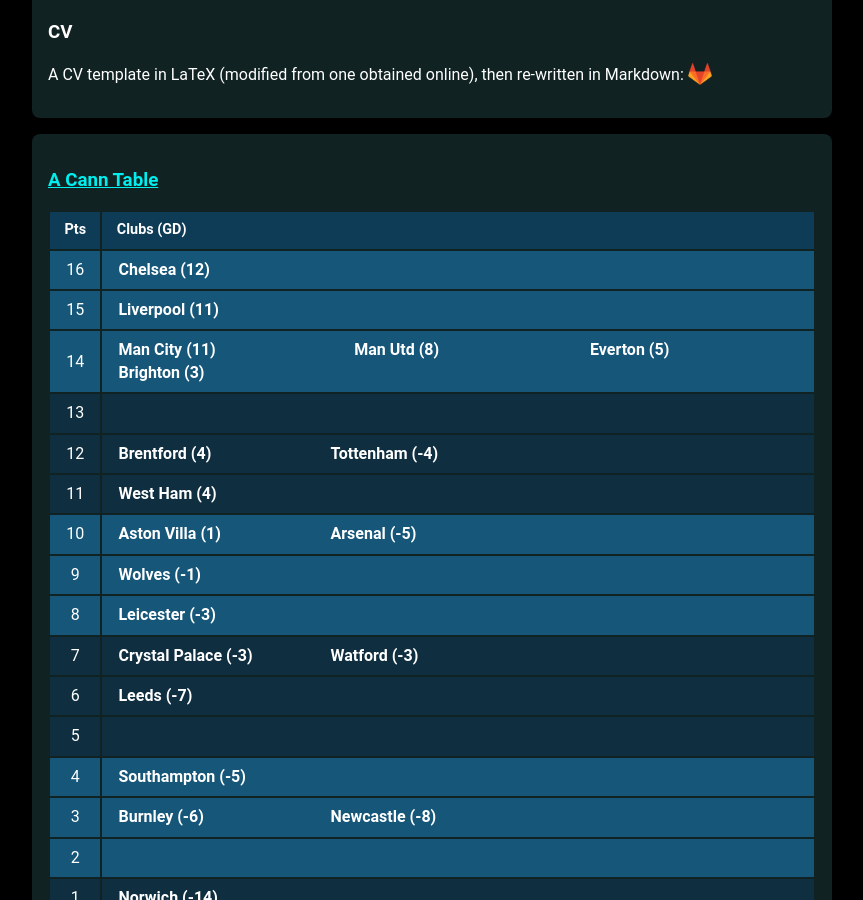
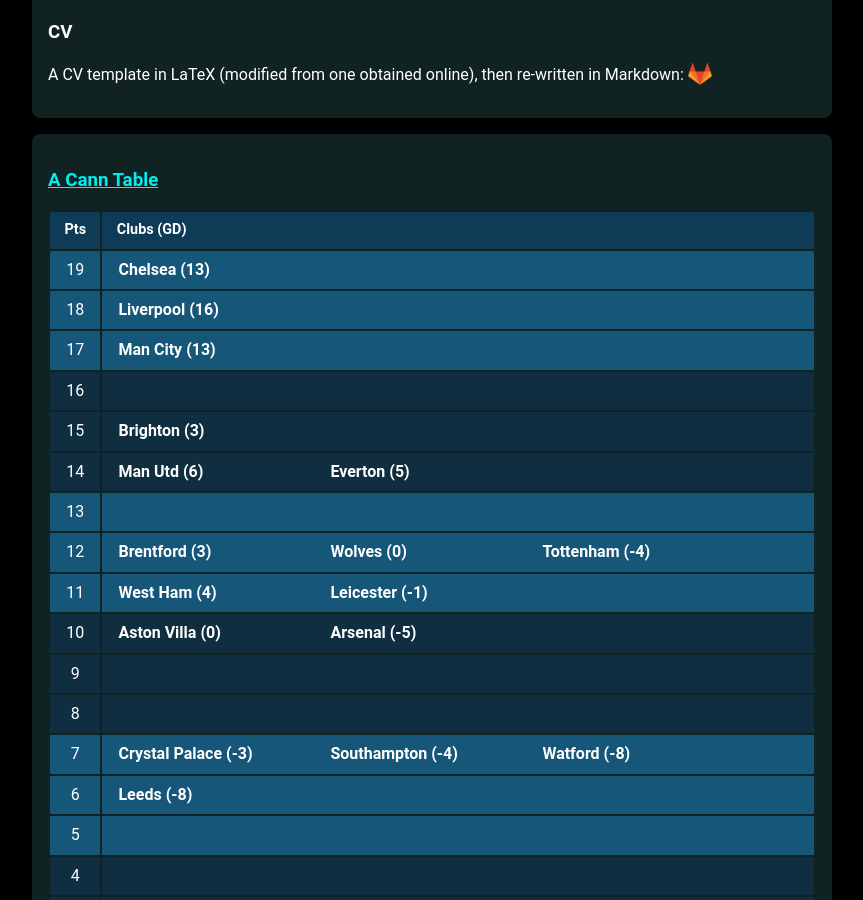
Before and after one commit to muru/muru.github.io, a Jekyll site: the page built from resources.md, in a window 1280 px wide and 900 px high, scrolled down 1235 px. Shown: the whole window, without its empty margins (208-1071 px from the left). Built offline with Jekyll 4.4.1, drawn with Linux system fonts in a browser that asks for light colours; some web fonts are replaced; some of the changed text lies outside the part shown.

Commit message:
updated cann-table: Sun 17 Oct 19:31:17 JST 2021

```diff
--- a/cann-table.html
+++ b/cann-table.html
@@ -1,104 +1,114 @@
 <table id="cann-table">
 <thead> <th> Pts </th> <th> Clubs (GD) </th> </thead>
 	<tr class="cann-row-1">
-		<td class="cann-point"> 16 </td>
+		<td class="cann-point"> 19 </td>
 		<td class="cann-clubs">
-			<span class="club-name"> Chelsea (12) </span>
+			<span class="club-name"> Chelsea (13) </span>
 		</td>
  	</tr>
 	<tr class="cann-row-1">
-		<td class="cann-point"> 15 </td>
+		<td class="cann-point"> 18 </td>
 		<td class="cann-clubs">
-			<span class="club-name"> Liverpool (11) </span>
+			<span class="club-name"> Liverpool (16) </span>
 		</td>
  	</tr>
 	<tr class="cann-row-1">
-		<td class="cann-point"> 14 </td>
+		<td class="cann-point"> 17 </td>
 		<td class="cann-clubs">
-			<span class="club-name"> Man City (11) </span>
-			<span class="club-name"> Man Utd (8) </span>
-			<span class="club-name"> Everton (5) </span>
+			<span class="club-name"> Man City (13) </span>
+		</td>
+ 	</tr>
+	<tr class="cann-row-2">
+		<td class="cann-point"> 16 </td>
+		<td class="cann-clubs">
+		</td>
+ 	</tr>
+	<tr class="cann-row-2">
+		<td class="cann-point"> 15 </td>
+		<td class="cann-clubs">
 			<span class="club-name"> Brighton (3) </span>
 		</td>
  	</tr>
 	<tr class="cann-row-2">
+		<td class="cann-point"> 14 </td>
+		<td class="cann-clubs">
+			<span class="club-name"> Man Utd (6) </span>
+			<span class="club-name"> Everton (5) </span>
+		</td>
+ 	</tr>
+	<tr class="cann-row-1">
 		<td class="cann-point"> 13 </td>
 		<td class="cann-clubs">
 		</td>
  	</tr>
-	<tr class="cann-row-2">
+	<tr class="cann-row-1">
 		<td class="cann-point"> 12 </td>
 		<td class="cann-clubs">
-			<span class="club-name"> Brentford (4) </span>
+			<span class="club-name"> Brentford (3) </span>
+			<span class="club-name"> Wolves (0) </span>
 			<span class="club-name"> Tottenham (-4) </span>
 		</td>
  	</tr>
-	<tr class="cann-row-2">
+	<tr class="cann-row-1">
 		<td class="cann-point"> 11 </td>
 		<td class="cann-clubs">
 			<span class="club-name"> West Ham (4) </span>
+			<span class="club-name"> Leicester (-1) </span>
+		</td>
+ 	</tr>
+	<tr class="cann-row-2">
+		<td class="cann-point"> 10 </td>
+		<td class="cann-clubs">
+			<span class="club-name"> Aston Villa (0) </span>
+			<span class="club-name"> Arsenal (-5) </span>
+		</td>
+ 	</tr>
+	<tr class="cann-row-2">
+		<td class="cann-point"> 9 </td>
+		<td class="cann-clubs">
+		</td>
+ 	</tr>
+	<tr class="cann-row-2">
+		<td class="cann-point"> 8 </td>
+		<td class="cann-clubs">
 		</td>
  	</tr>
 	<tr class="cann-row-1">
-		<td class="cann-point"> 10 </td>
+		<td class="cann-point"> 7 </td>
 		<td class="cann-clubs">
-			<span class="club-name"> Aston Villa (1) </span>
-			<span class="club-name"> Arsenal (-5) </span>
+			<span class="club-name"> Crystal Palace (-3) </span>
+			<span class="club-name"> Southampton (-4) </span>
+			<span class="club-name"> Watford (-8) </span>
 		</td>
  	</tr>
 	<tr class="cann-row-1">
-		<td class="cann-point"> 9 </td>
+		<td class="cann-point"> 6 </td>
 		<td class="cann-clubs">
-			<span class="club-name"> Wolves (-1) </span>
+			<span class="club-name"> Leeds (-8) </span>
 		</td>
  	</tr>
 	<tr class="cann-row-1">
-		<td class="cann-point"> 8 </td>
-		<td class="cann-clubs">
-			<span class="club-name"> Leicester (-3) </span>
-		</td>
- 	</tr>
-	<tr class="cann-row-2">
-		<td class="cann-point"> 7 </td>
-		<td class="cann-clubs">
-			<span class="club-name"> Crystal Palace (-3) </span>
-			<span class="club-name"> Watford (-3) </span>
-		</td>
- 	</tr>
-	<tr class="cann-row-2">
-		<td class="cann-point"> 6 </td>
-		<td class="cann-clubs">
-			<span class="club-name"> Leeds (-7) </span>
-		</td>
- 	</tr>
-	<tr class="cann-row-2">
 		<td class="cann-point"> 5 </td>
 		<td class="cann-clubs">
 		</td>
  	</tr>
-	<tr class="cann-row-1">
+	<tr class="cann-row-2">
 		<td class="cann-point"> 4 </td>
-		<td class="cann-clubs">
-			<span class="club-name"> Southampton (-5) </span>
-		</td>
- 	</tr>
-	<tr class="cann-row-1">
-		<td class="cann-point"> 3 </td>
-		<td class="cann-clubs">
-			<span class="club-name"> Burnley (-6) </span>
-			<span class="club-name"> Newcastle (-8) </span>
-		</td>
- 	</tr>
-	<tr class="cann-row-1">
-		<td class="cann-point"> 2 </td>
 		<td class="cann-clubs">
 		</td>
  	</tr>
 	<tr class="cann-row-2">
-		<td class="cann-point"> 1 </td>
+		<td class="cann-point"> 3 </td>
+		<td class="cann-clubs">
+			<span class="club-name"> Newcastle (-8) </span>
+			<span class="club-name"> Burnley (-8) </span>
+		</td>
+ 	</tr>
+	<tr class="cann-row-2">
+		<td class="cann-point"> 2 </td>
 		<td class="cann-clubs">
 			<span class="club-name"> Norwich (-14) </span>
 		</td>
  	</tr>
 </table>
-<span id="cann-gen-note"> Generated on  Monday, 04 October 2021 at 00:36 JST. </span>
+<span id="cann-gen-note"> Generated on  Sunday, 17 October 2021 at 19:31 JST. </span>
```
